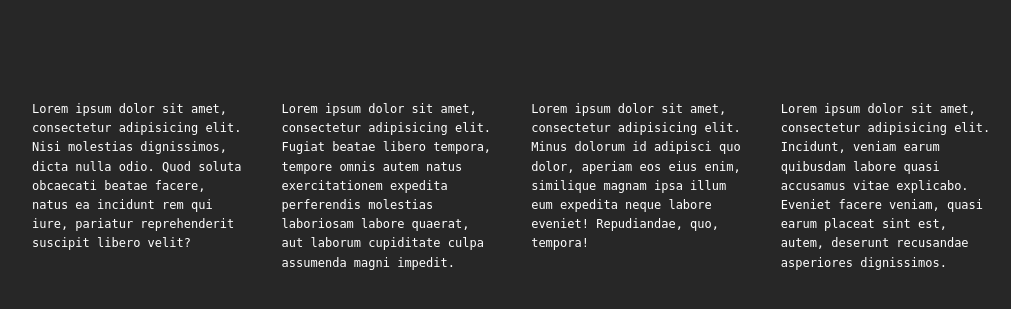
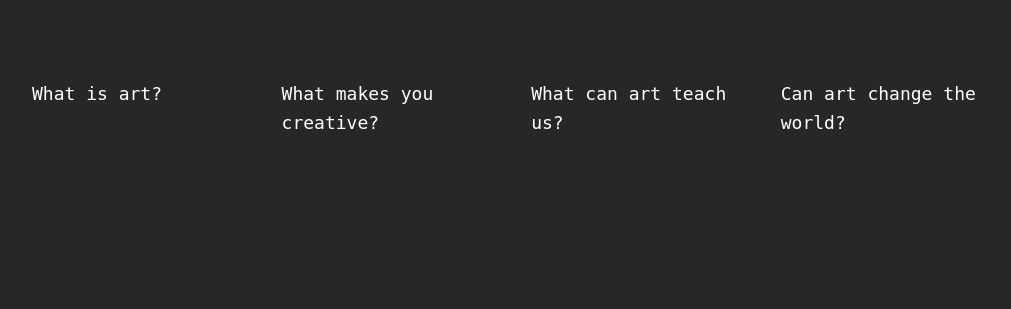
Before and after one commit to pablocortez/Annyang, a PHP site: page / in a window 1280 px wide. Shown: the top 309 px of the page, without its empty margins (128-1139 px from the left). Run offline with PHP 8.4, Linux system fonts and the light colour scheme; some libraries are stand-ins or nearby versions.

Commit message:
Word wrap needs work

```diff
--- a/src/css/main.css
+++ b/src/css/main.css
@@ -105,17 +105,33 @@ textarea {
 }
 
 .intro {
+    width: 100%;
+    height: 20%;
     color: white;
-    font-size: 30px;
-    padding: 50px;
+    display: block;
+    font-size: 32px;
+    padding: 40px 20px;
     text-align: center;
-/*    border: 1px solid red;*/
+}
+/*
+
+#hello {
+    display: inline-block;
+}
+*/
+
+.four-questions {
+    width: 100%;
+    color: white;
+    font-size: 18px;
+    text-align: left;
+    word-wrap: break-all;
+    position: relative;
 }
 
-.four-questions {
-    color: white;
-    font-size: 12px;
-    margin: 0;
+span {
+    width: 100%;
+    word-wrap: break-word;
 }
 
 .typed-cursor {
--- a/src/index.html
+++ b/src/index.html
@@ -36,10 +36,10 @@
 
 
         <div class="row four-questions">
-            <div class="three columns answer answer-1">Lorem ipsum dolor sit amet, consectetur adipisicing elit. Nisi molestias dignissimos, dicta nulla odio. Quod soluta obcaecati beatae facere, natus ea incidunt rem qui iure, pariatur reprehenderit suscipit libero velit?</div>
-            <div class="three columns answer answer-2">Lorem ipsum dolor sit amet, consectetur adipisicing elit. Fugiat beatae libero tempora, tempore omnis autem natus exercitationem expedita perferendis molestias laboriosam labore quaerat, aut laborum cupiditate culpa assumenda magni impedit.</div>
-            <div class="three columns answer answer-3">Lorem ipsum dolor sit amet, consectetur adipisicing elit. Minus dolorum id adipisci quo dolor, aperiam eos eius enim, similique magnam ipsa illum eum expedita neque labore eveniet! Repudiandae, quo, tempora!</div>
-            <div class="three columns answer answer-4">Lorem ipsum dolor sit amet, consectetur adipisicing elit. Incidunt, veniam earum quibusdam labore quasi accusamus vitae explicabo. Eveniet facere veniam, quasi earum placeat sint est, autem, deserunt recusandae asperiores dignissimos.</div>
+            <div class="three columns answer"><span id="answer1">What is art?</span></div>
+            <div class="three columns answer"><span id="answer2">What makes you creative?</span></div>
+            <div class="three columns answer"><span id="answer3">What can art teach us?</span></div>
+            <div class="three columns answer"><span id="answer4">Can art change the world?</span></div>
         </div>
 
     </div>
--- a/src/js/main.js
+++ b/src/js/main.js
@@ -5,27 +5,29 @@ $(function () {
     if (annyang) {
         var commands = {
             'say hello': function () {
+                $("#hello").slideDown();
                 $("#hello").typed({
-                    strings: ["Hello!", "I am a project created by Pablo for Mrs. Guild's AP Lang class."],
+                    strings: ["Hello!", "I'm Pablo's creative project for Mrs. Guild's AP Lang class."],
                     typeSpeed: 0
                 });
             },
-            'answer the questions' : function() {
-                $(".typed-cursor").fadeOut();
-                $(".answer-1").typed({
-                    strings: ["Good question.", "1. Art is the highest expression of human intellect."],
+            'answer the questions': function() {
+//                $(".typed-cursor").fadeOut();
+                $("#answer1, #answer2, #answer3, #answer4").scroll();
+                $("#answer1").typed({
+                    strings: ["1. Art is the highest expression of human intellect."],
                     typeSpeed: 0
                 });
-                $(".answer-2").typed({
-                    strings: ["2. Lorem ipsum dolor sit amet, consectetur adipisicing elit. At fugiat minima accusantium laudantium animi, quis commodi illum, dolore pariatur suscipit odio obcaecati blanditiis repellendus cupiditate error quidem est delectus, laborum!"],
+                $("#answer2").typed({
+                    strings: ["2. What makes me creative is my ability to turn my ideas into products through code."],
                     typeSpeed: 0
                 });
-                $(".answer-3").typed({
-                    strings: ["3. Lorem ipsum dolor sit amet, consectetur adipisicing elit. At fugiat minima accusantium laudantium animi, quis commodi illum, dolore pariatur suscipit odio obcaecati blanditiis repellendus cupiditate error quidem est delectus, laborum!"],
+                $("#answer3").typed({
+                    strings: ["3. Art can teach us what we are capable of, it can show us our limits, and lack thereof."],
                     typeSpeed: 0
                 });
-                $(".answer-4").typed({
-                    strings: ["4. Lorem ipsum dolor sit amet, consectetur adipisicing elit. At fugiat minima accusantium laudantium animi, quis commodi illum, dolore pariatur suscipit odio obcaecati blanditiis repellendus cupiditate error quidem est delectus, laborum!"],
+                $("#answer4").typed({
+                    strings: ["4. Can art change the world? Yes, obviously. It is through artistic means that we have technological developments and scientific advances in our society."],
                     typeSpeed: 0
                 });
             },
```
